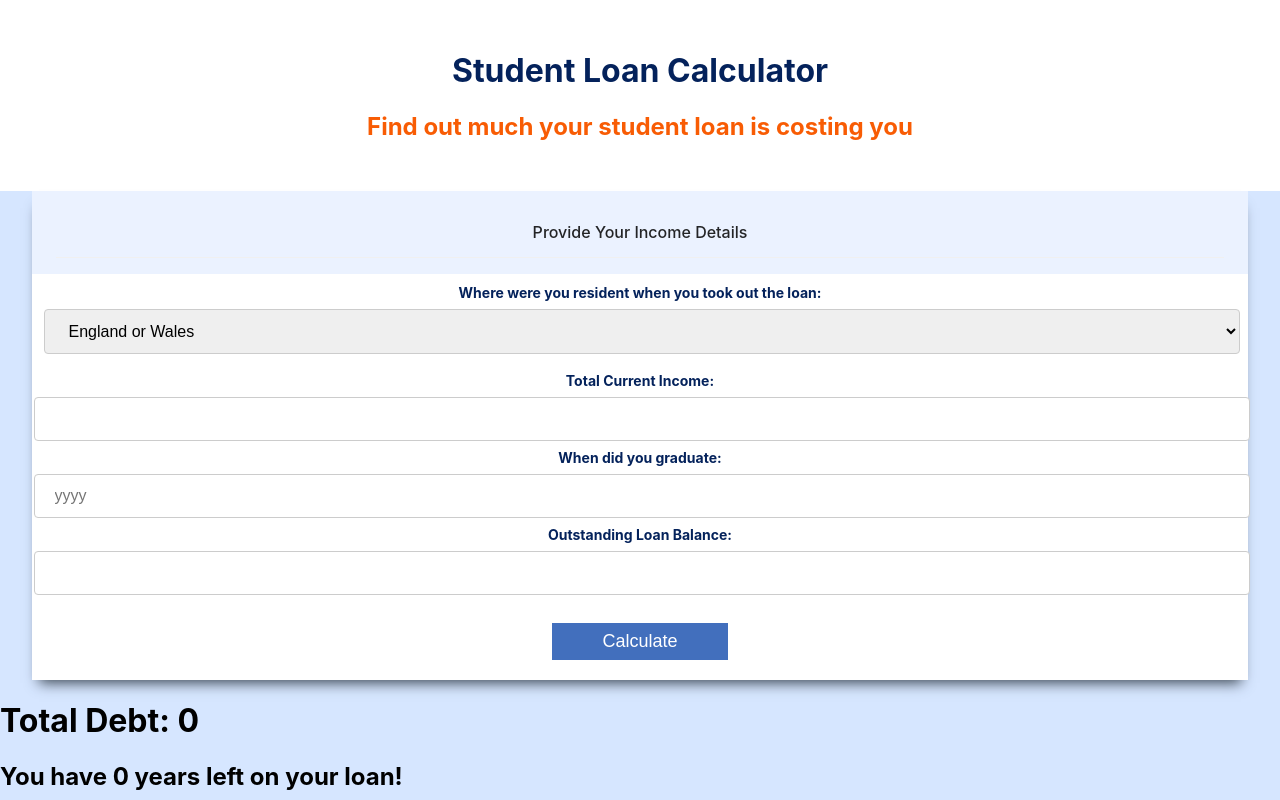
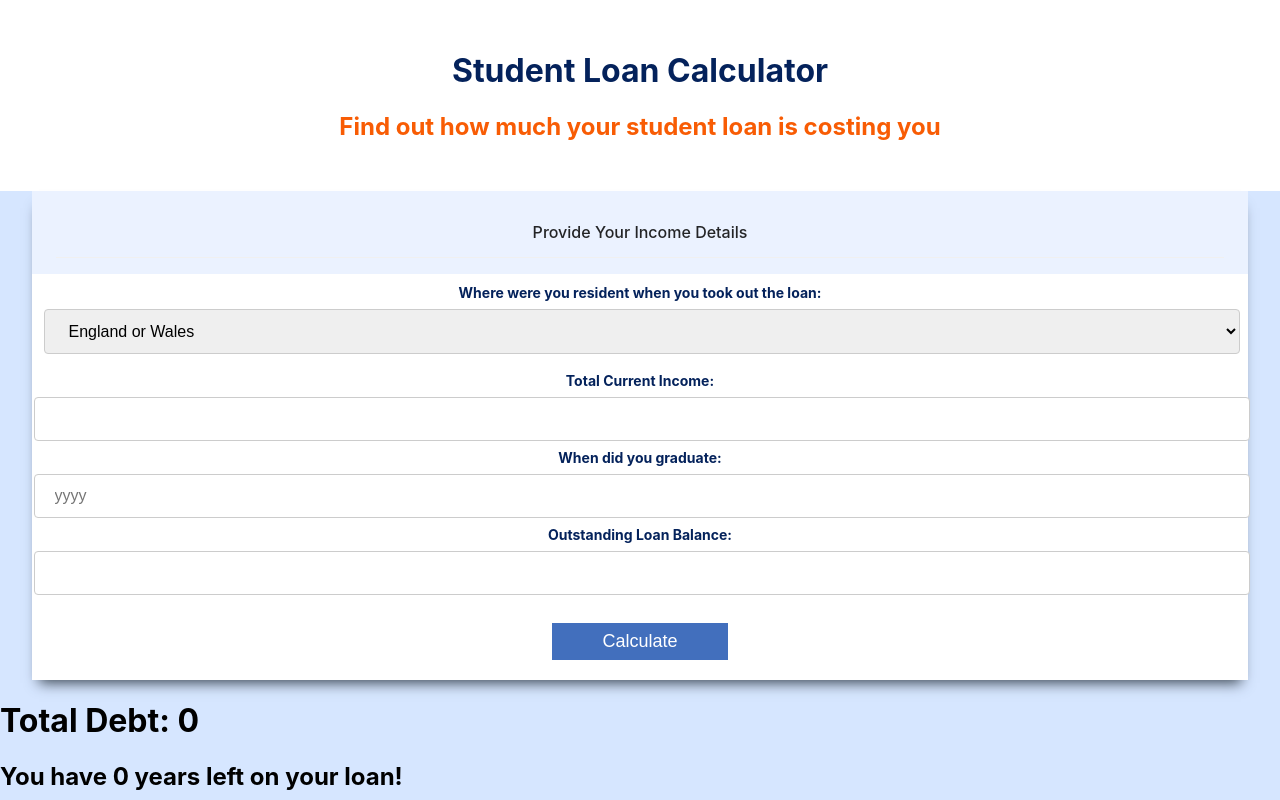
Before and after one commit to Akshar95/student-loan, a Next.js app in the folder frontend/: page / in a window 1280 px wide. Shown: the top 800 px of the page. Built offline with nearby package versions, Linux system fonts and the light colour scheme.

Commit message:
remove individula grid

```diff
--- a/frontend/components/Navbar.js
+++ b/frontend/components/Navbar.js
@@ -6,7 +6,7 @@ function Navbar() {
       <div className="headers">
         <h1 className="main-header"> Student Loan Calculator</h1>
         <h2 className="sub-header">
-          Find out much your student loan is costing you
+          Find out how much your student loan is costing you
         </h2>
       </div>
       <style jsx>{`
--- a/frontend/pages/index.js
+++ b/frontend/pages/index.js
@@ -1,6 +1,5 @@
 import Head from "next/head";
 import { Form } from "../components/Calculate";
-import IndividualGrid from "../components/IndividualGrid";
 import Navbar from "../components/Navbar";
 
 export default function Home() {
```
